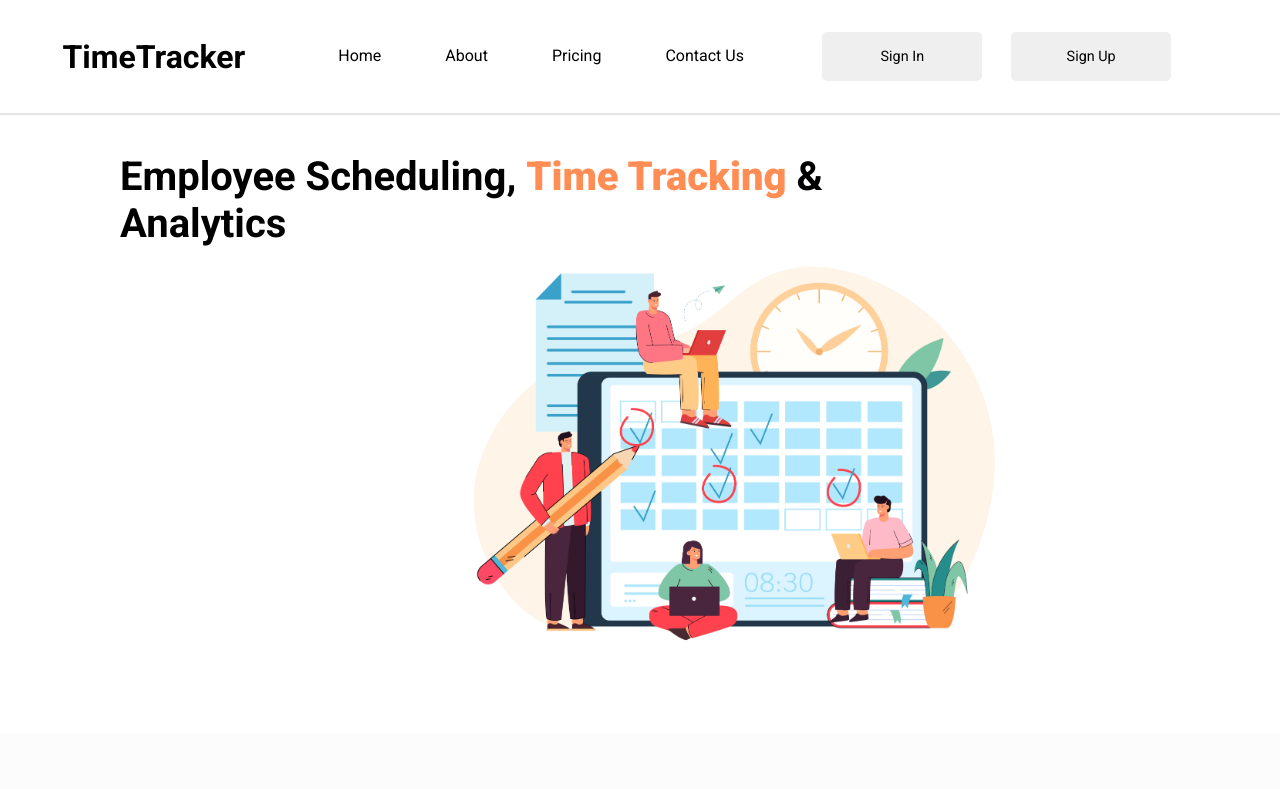
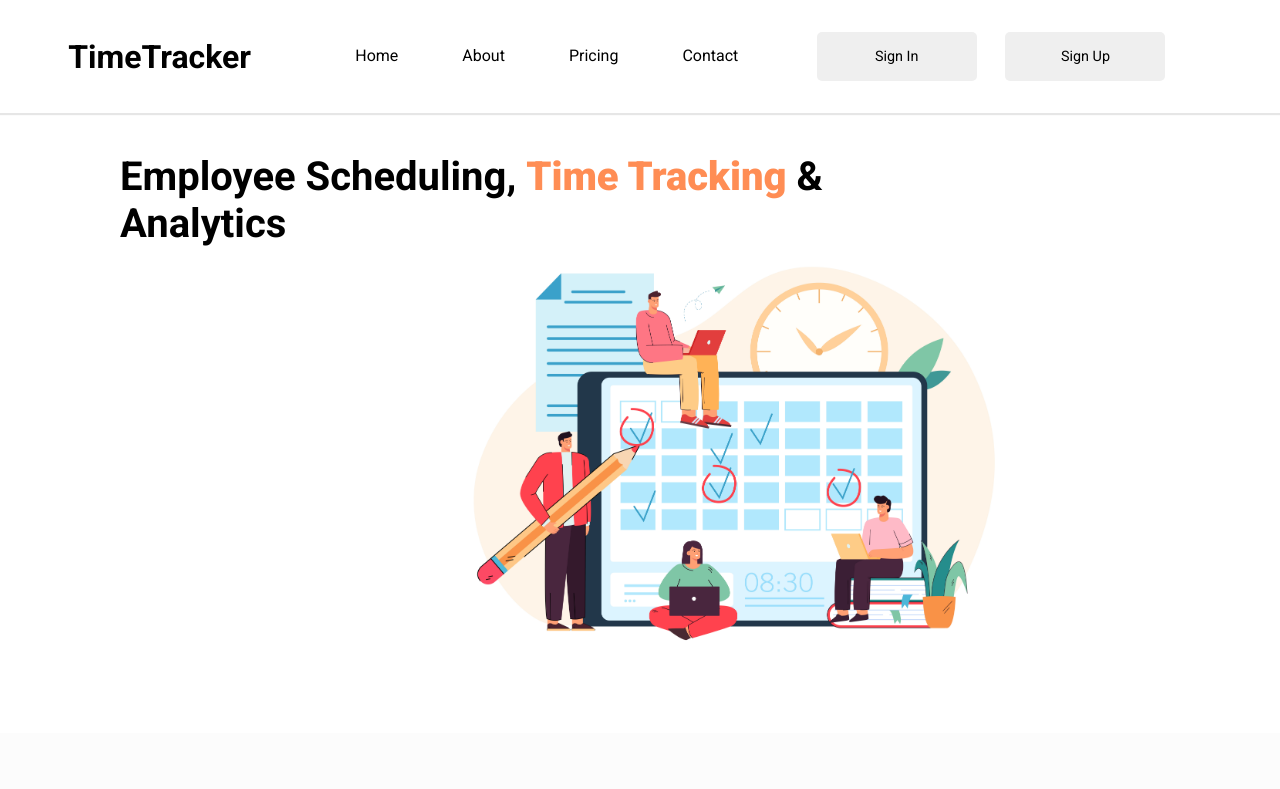
Before and after one commit to chenderson17/TimeTracker, a React (Create React App) app in the folder timetrackerwebapp/: page / in a window 1280 px wide. Shown: the top 789 px of the page. Built offline with nearby package versions, Linux system fonts and the light colour scheme; some icons are missing.

Commit message:
Updated links and styling of the header and footer. added anchor tags for sections

```diff
--- a/timetrackerwebapp/src/App.js
+++ b/timetrackerwebapp/src/App.js
@@ -1,19 +1,10 @@
-import Header from './Components/Header.js';
 import './App.css';
-import Landing from './Components/Landing.js';
-import Cards from './Components/Cards.js';
-import About from './Components/About.js';
-import Footer from './Components/Footer.js';
-import Contact from './Components/Contact.js';
+import Home from './Components/Home'
+
 function App() {
   return (
     <>
-    <Header signUpBtnDisplay={true} signInBtnDisplay={true} />
-    <Landing />
-    <Cards />
-    <About />
-    <Contact />
-    <Footer />
+    <Home />
     </>
   );
 }
--- a/timetrackerwebapp/src/Components/About.js
+++ b/timetrackerwebapp/src/Components/About.js
@@ -3,6 +3,7 @@ import './About.css';
 export default function About(){
  return(
   <div className="home-about">
+    <a id="about"></a>
   <h2 className="about-us-header">About Us</h2>
    <section className = 'our-start'>
     <h3>Our Start</h3>
--- a/timetrackerwebapp/src/Components/Contact.js
+++ b/timetrackerwebapp/src/Components/Contact.js
@@ -11,6 +11,7 @@ export default function Contact(){
  }
  return(
   <section className='contact-section'>
+   <a id ="contact"></a>
    <h2 className="contact-header">Contact Us</h2>
    <form>
     <div className="fname-container">
--- a/timetrackerwebapp/src/Components/Footer.js
+++ b/timetrackerwebapp/src/Components/Footer.js
@@ -33,16 +33,16 @@ export default function Footer(){
     <h3>Links</h3>
      <ul className='footer-navbar'>
          <li>
-          <a className="navlink">Home</a>
+          <a href="/" className="navlink">Home</a>
          </li>
          <li>
-          <a className="navlink">About</a>
+          <a href="#about" className="navlink">About</a>
          </li>
          <li>
           <a className="navlink">Pricing</a>
          </li>
          <li>
-          <a className="navlink">Contact Us</a>
+          <a href="#contact" className="navlink">Contact</a>
          </li>
     </ul>
     </div>
--- a/timetrackerwebapp/src/Components/Header.css
+++ b/timetrackerwebapp/src/Components/Header.css
@@ -7,6 +7,10 @@ header{
  padding: 2rem;
   box-shadow: 1px 1px 1px 1px rgba(0, 0, 0, 0.097);
 }
+header a {
+  text-decoration: none;
+  color:rgb(0,0,0);
+}
 
 .navbar li{
  list-style: none;
@@ -14,7 +18,7 @@ header{
  margin:0 2rem;
  transition:100ms ease-in linear;
 }
-.navbar li:hover{
+.navbar a:hover{
  color:rgba(255, 85, 0, 0.671);
 }
 
--- a/timetrackerwebapp/src/Components/Header.js
+++ b/timetrackerwebapp/src/Components/Header.js
@@ -17,20 +17,20 @@ export default function Header({signUpBtnDisplay,signInBtnDisplay}){
 
  return(
     <header>
-      <h1> <a>TimeTracker</a></h1>
+      <h1><a href="/">TimeTracker</a></h1>
       <nav>
         <ul className='navbar'>
          <li>
-          <a className="navlink">Home</a>
+          <a href="/" className="navlink">Home</a>
          </li>
          <li>
-          <a className="navlink">About</a>
+          <a href="#about" className="navlink">About</a>
          </li>
          <li>
           <a className="navlink">Pricing</a>
          </li>
          <li>
-          <a className="navlink">Contact Us</a>
+          <a href="#contact" className="navlink">Contact</a>
          </li>
          <li>
           {signIn()}
--- /dev/null
+++ b/timetrackerwebapp/src/Components/Home.js
@@ -0,0 +1,18 @@
+import Header from './Header.js';
+import Landing from './Landing.js';
+import Cards from './Cards.js';
+import About from './About.js';
+import Footer from './Footer.js';
+import Contact from './Contact.js';
+export default function Home(){
+ return(
+   <>
+    <Header signUpBtnDisplay={true} signInBtnDisplay={true} />
+    <Landing />
+    <Cards />
+    <About />
+    <Contact />
+    <Footer />
+   </>
+ )
+}
--- a/timetrackerwebapp/src/index.css
+++ b/timetrackerwebapp/src/index.css
@@ -2,6 +2,7 @@
   margin: 0;
   padding: 0;
   box-sizing: border-box;
+  scroll-behavior: smooth;
 }
 *:focus{
   outline: none;
```
